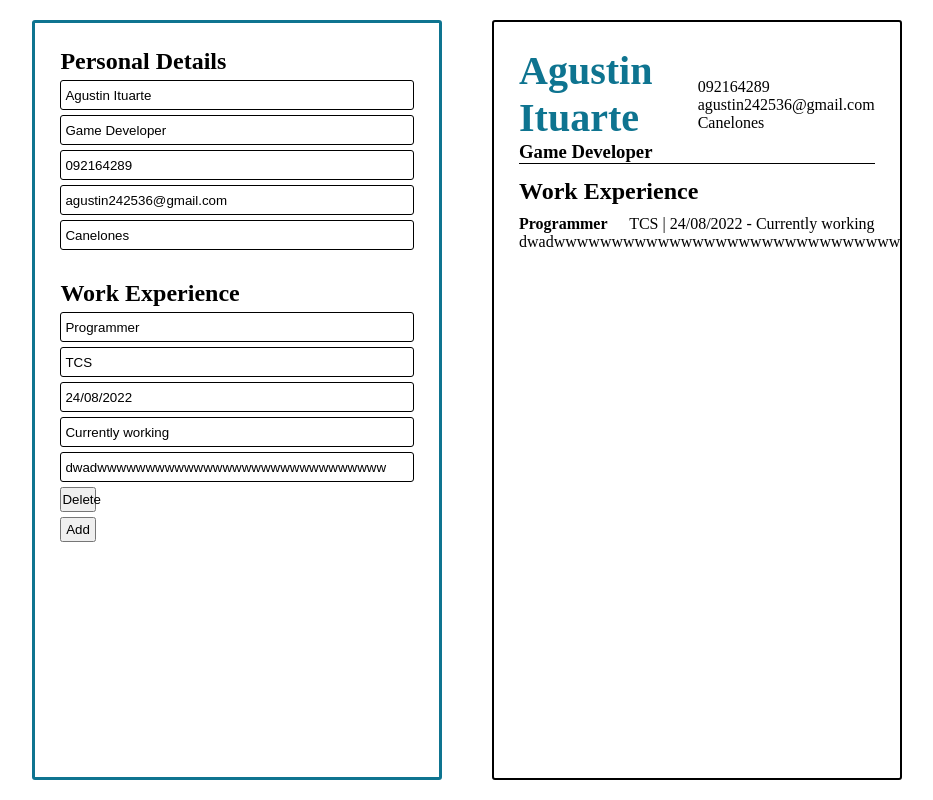
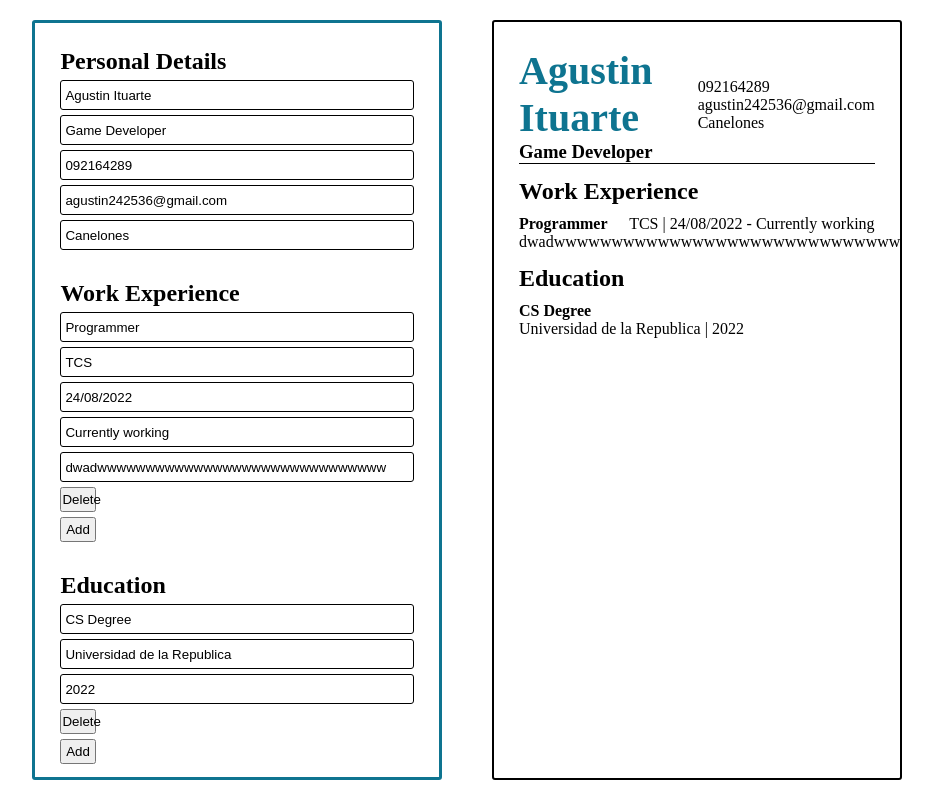
Before and after one commit to AgustinItuarte/CV-Application, a React (Create React App) app: page / in a window 1280 px wide. Shown: the whole page, without its empty margins (173-1106 px from the left). Built offline with nearby package versions, Linux system fonts and the light colour scheme; the HTML template or start-up script is replaced by a standard one.

Commit message:
education add and delete added

```diff
--- a/src/App.js
+++ b/src/App.js
@@ -7,9 +7,11 @@ import uniqid from 'uniqid';
 
 function App() {
 
-  const [leftWorkRef, setLefWorkRef] = useState(true);
-  const [rightWorkRef, setRightWorkRef] = useState(true);
+  const [leftWorkRef] = useState(true);
+  const [rightWorkRef] = useState(true);
   const [isWorkExp, setIsWorkExp] = useState(true);
+  const [rightStudyRef] = useState(true);
+  const [isStudy, setIsStudy] = useState(true);
 
   const [dataArray, setDataArray] = useState([{
     name: 'Agustin Ituarte',
@@ -27,54 +29,18 @@ function App() {
     description:'dwadwwwwwwwwwwwwwwwwwwwwwwwwwwwwww',
     id: uniqid()
   }]);
-  /* this.state = {
 
-    leftWorkRef: true,
-    rightWorkRef: true,
-    isWorkExp: true,
-
-    leftStudyRef: true,
-    rightStudyRef: true,
-    isStudy: true,
-
-    dataArray: [
-      {name: 'Agustin Ituarte',
-      title: 'Game Developer',
-      cel: '092164289',
-      email:'agustin242536@gmail.com',
-      location:'Canelones'}
-    ],
-
-    workArray: [
-      {company: 'TCS',
-      position: 'Programmer',
-      startDate: '24/08/2022',
-      endDate:'Currently working',
-      description:'dwadwwwwwwwwwwwwwwwwwwwwwwwwwwwwww',
-      id: uniqid()}
-    ],
-
-    educationArray: [
-      {
-      school: 'Universidad de la Republica',
-      title: 'CS Degree',
-      date: '2022',
-      id: uniqid(),
-    }
-  ],
-  }
-
-    this.showDisplay = this.showDisplay.bind(this);
-    this.addExperience = this.addExperience.bind(this);
-    this.handleWorkExperienceChange = this.handleWorkExperienceChange.bind(this);
-    this.deleteWorkExp = this.deleteWorkExp.bind(this);
-    this.handleIsWorkExp = this.handleIsWorkExp.bind(this);
-    this.handleStudiesChange = this.handleStudiesChange.bind(this);
-  } */
+  const [educationArray, setEducationArray] = useState([{
+    school: 'Universidad de la Republica',
+    title: 'CS Degree',
+    date: '2022',
+    id: uniqid(),
+  }]);
 
   useEffect(() => {
-    handleIsWorkExp(workArray)
-  }, [workArray]);
+    handleIsWorkExp(workArray);
+    handleIsStudies(educationArray);
+  }, [workArray, educationArray]);
 
   const handleIsWorkExp = (array) => {
 
@@ -89,11 +55,30 @@ function App() {
   const handleIsStudies = (array) => {
 
     if (array.length > 0) {
-      this.setState({ isStudy: true }, () => console.log(this.state.isStudy));
+      setIsStudy(true);
     } else {
-      this.setState({ isStudy: false }, () => console.log(this.state.isStudy));
+      setIsStudy(false);
     }
 
+  }
+
+  const handleStudiesChange = (e) => {
+    let newValue = e.target.value;
+    let idName = e.target.id;
+    let id = e.target.dataset.id;
+
+    const newArray = educationArray.map(data => {
+
+      switch (true) {
+        case (data.id === id && idName === 'school'): return {...data, school: newValue};
+        case (data.id === id && idName === 'title'): return {...data, title: newValue};
+        case (data.id === id && idName === 'date'): return {...data, date: newValue};
+        default: return data;
+      }
+
+    });
+
+    setEducationArray(newArray)
   }
 
   const handleWorkExperienceChange = (e) => {
@@ -117,26 +102,6 @@ function App() {
     setWorkArray(newArray);
   }
 
-  const handleStudiesChange = (e) => {
-    let newValue = e.target.value;
-    let educationArray = this.state.educationArray;
-    let idName = e.target.id;
-    let id = e.target.dataset.id;
-
-    const newArray = educationArray.map(data => {
-
-      switch (true) {
-        case (data.id === id && idName === 'school'): return {...data, school: newValue};
-        case (data.id === id && idName === 'title'): return {...data, title: newValue};
-        case (data.id === id && idName === 'date'): return {...data, date: newValue};
-        default: return data;
-      }
-
-    });
-
-    this.setState({ educationArray: newArray });
-  }
-
   const deleteWorkExp = (e) => {
     let id = e.target.dataset.id;
     let btn = e.target.id;
@@ -145,14 +110,12 @@ function App() {
 
       let newWorkArray = workArray.filter((item) => item.id !== id)
       setWorkArray(newWorkArray);
-      console.log(workArray)
 
     } else {
-      this.setState((states) => {
-        let newArray = states.educationArray.filter((item) => item.id !== id)
-        return states.educationArray = newArray
 
-      }, () => this.handleIsStudies(this.state.educationArray));
+      let newEducationArray = educationArray.filter((item) => item.id !== id)
+      setEducationArray(newEducationArray);
+
     }
 
   }
@@ -180,7 +143,7 @@ function App() {
         id: uniqid(),
       };
 
-      this.setState({ educationArray: [...this.state.educationArray, newObject] }, () => this.handleIsStudies(this.state.educationArray));
+      setEducationArray(educationArray => [...educationArray, newObject]);
     }
 
   }
@@ -203,8 +166,6 @@ function App() {
   }
 
   return(
-    /* let isWorkExp = this.state.isWorkExp;
-    let isStudy = this.state.isStudy; */
     <div className="App">
 
         <div className="info">
@@ -216,11 +177,11 @@ function App() {
             <button className="add-work-btn" onClick={addExperience}>Add</button>
           </div>
 
-          {/* <div className="educations">
+          <div className="educations">
             <h2>Education</h2>
-            <Education delete={this.deleteWorkExp} handleChange={this.handleStudiesChange} reference={this.state.leftWorkRef} educationArray={this.state.educationArray}></Education>
-            <button className="add-study-btn" onClick={this.addExperience}>Add</button>
-          </div> */}
+            <Education delete={deleteWorkExp} handleChange={handleStudiesChange} reference={leftWorkRef} educationArray={educationArray}></Education>
+            <button className="add-study-btn" onClick={addExperience}>Add</button>
+          </div>
 
         </div>
 
@@ -237,15 +198,15 @@ function App() {
             null
           )}
 
-          {/* {isStudy ? (
+          {isStudy ? (
             <div className="educations">
               <h2>Education</h2>
-              <Education reference2={this.state.rightStudyRef} educationArray={this.state.educationArray}></Education>
+              <Education reference2={rightStudyRef} educationArray={educationArray}></Education>
             </div>
 
           ) : (
             null
-          )} */}
+          )}
 
 
         </div>
--- a/src/components/Education.js
+++ b/src/components/Education.js
@@ -1,31 +1,20 @@
-import React, {Component} from "react";
+function Education (props) {
 
-class Education extends Component {
-    constructor() {
-        super();
-
-        this.state = {}
-    }
-
-
-    render() {
-        let educationArray = this.props.educationArray;
-
-        return educationArray.map(study => {
+    return props.educationArray.map(study => {
 
         switch (true) {
 
-                case (this.props.reference === true):
+            case (props.reference === true):
                 return (
                     <div className="studies-left">
-                            <input data-id={study.id} id="title" onChange={this.props.handleChange} value={study.title} placeholder="Title"></input>
-                            <input data-id={study.id} id="school" onChange={this.props.handleChange} value={study.school} placeholder="School"></input>
-                            <input data-id={study.id} id="date" onChange={this.props.handleChange} value={study.date} placeholder="Date"></input>
-                            <span><button id="btn-delete-study" data-id={study.id} onClick={this.props.delete}>Delete</button></span>
+                        <input data-id={study.id} id="title" onChange={props.handleChange} value={study.title} placeholder="Title"></input>
+                        <input data-id={study.id} id="school" onChange={props.handleChange} value={study.school} placeholder="School"></input>
+                        <input data-id={study.id} id="date" onChange={props.handleChange} value={study.date} placeholder="Date"></input>
+                        <span><button id="btn-delete-study" data-id={study.id} onClick={props.delete}>Delete</button></span>
                     </div>
                 );
 
-                case (this.props.reference2 === true):
+            case (props.reference2 === true):
                 return (
 
                     <div className="work-study-display" data-id={study.id}>
@@ -41,7 +30,7 @@ class Education extends Component {
         }
     }
     )
-    }
+
 }
 
 export default Education;
```
Lines whose indentation alone changed are shown as unchanged.
